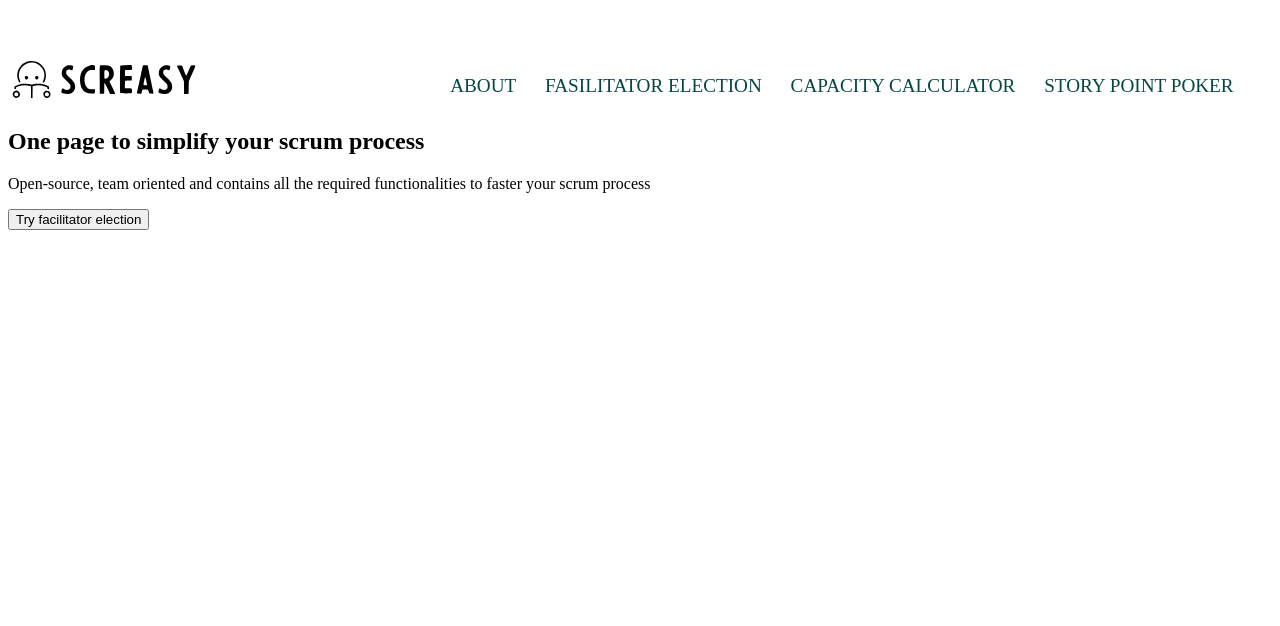
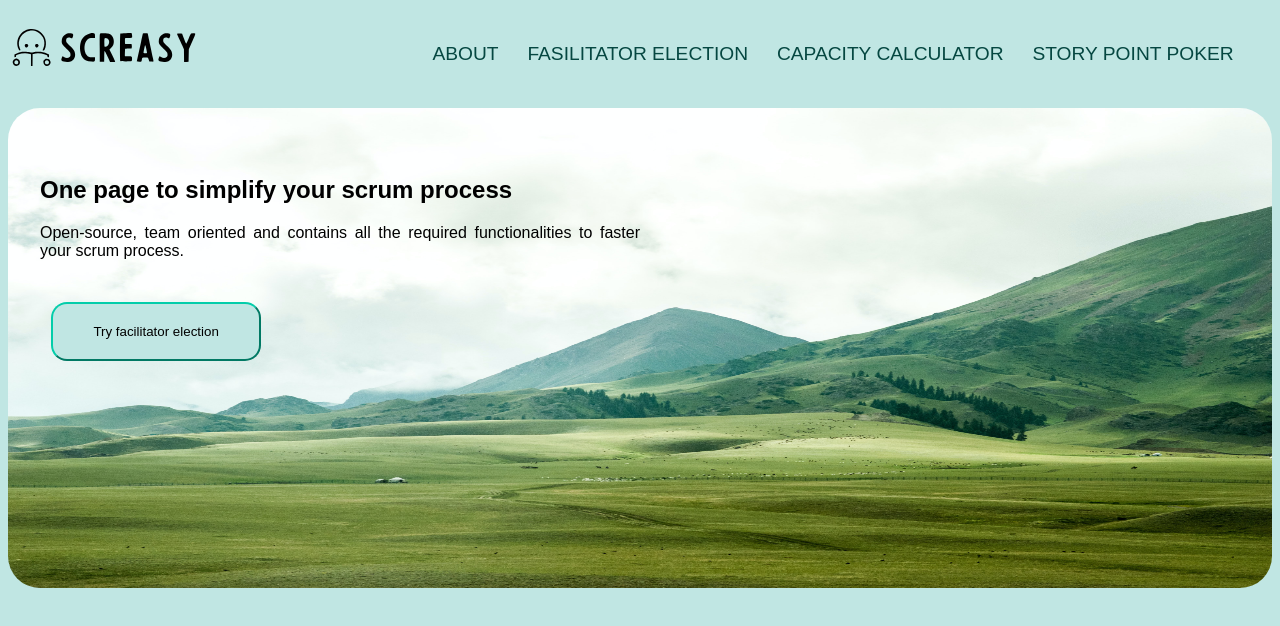
Before and after one commit to Edetuke/scrum, a React (Create React App) app: page / in a window 1280 px wide. Shown: the top 626 px of the page. Built offline with nearby package versions, Linux system fonts and the light colour scheme.

Commit message:
added about box

```diff
--- a/src/App.js
+++ b/src/App.js
@@ -1,11 +1,14 @@
 import React, { Fragment } from "react";
 import MainPage from "./Components/MainPage/MainPage";
+import styles from "./global.css";
 
 function App() {
   return (
-    <Fragment>
-      <MainPage />
-    </Fragment>
+    <div className={styles.content}>
+      <Fragment>
+        <MainPage />
+      </Fragment>
+    </div>
   );
 }
 
--- a/src/Components/MainPage/About.js
+++ b/src/Components/MainPage/About.js
@@ -1,12 +1,18 @@
+import classes from "./About.module.css";
+import AboutBackround from "../../Logos/images/about-backroud.jpg";
+
 const About = () => {
   return (
-    <div>
-      <h2>One page to simplify your scrum process</h2>
-      <p>
-        Open-source, team oriented and contains all the required functionalities
-        to faster your scrum process
-      </p>
-      <button>Try facilitator election</button>
+    <div className={classes.about}>
+      <img className={classes.backround} src={AboutBackround} alt="about" />
+      <div className={classes.text}>
+        <h2>One page to simplify your scrum process</h2>
+        <p>
+          Open-source, team oriented and contains all the required
+          functionalities to faster your scrum process.
+        </p>
+      </div>
+      <button className={classes.button}>Try facilitator election</button>
     </div>
   );
 };
--- a/src/Components/MainPage/About.module.css
+++ b/src/Components/MainPage/About.module.css
@@ -0,0 +1,30 @@
+.backround {
+  width: 100%;
+  height: 30rem;
+  border-radius: 2rem;
+  overflow: scroll;
+}
+
+.about {
+  margin-top: 2rem;
+  position: relative;
+  text-align: center;
+}
+
+.text {
+  position: absolute;
+  right: 50%;
+  top: 10%;
+  text-align: justify;
+  margin-left: 2rem;
+}
+
+.button {
+  position: absolute;
+  right: 80%;
+  top: 40%;
+  background-color: #c0e6e3;
+  border-color: #03cdaa;
+  border-radius: 1rem;
+  padding: 20px 40px;
+}
--- a/src/Components/Navigation/MainNavigation.module.css
+++ b/src/Components/Navigation/MainNavigation.module.css
@@ -1,4 +1,4 @@
 .logo {
   height: 3rem;
-  margin-top: 3rem;
+  margin-top: 1rem;
 }
--- a/src/Components/Navigation/Menu.module.css
+++ b/src/Components/Navigation/Menu.module.css
@@ -1,7 +1,7 @@
 .menu {
   display: flex;
   float: right;
-  margin-top: 3rem;
+  margin-top: 1rem;
   text-transform: uppercase;
   padding: 1.2rem;
   margin-right: 1.2rem;
--- a/src/global.css
+++ b/src/global.css
@@ -3,5 +3,5 @@
 }
 
 html {
-  background-color: #eefffd;
+  background-color: #c0e6e3;
 }
```
Also changed, not shown: src/Logos/images/about-backroud.jpg (added).
